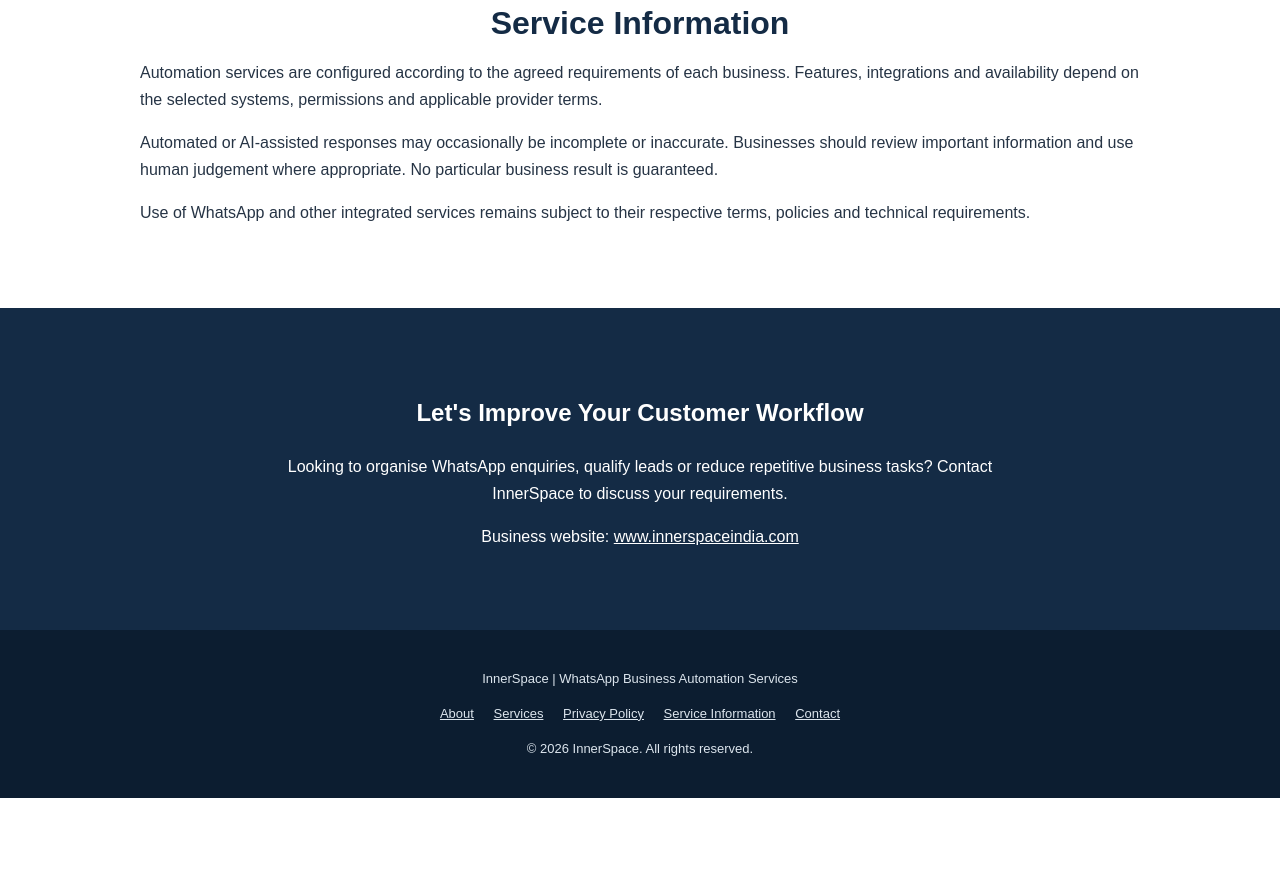
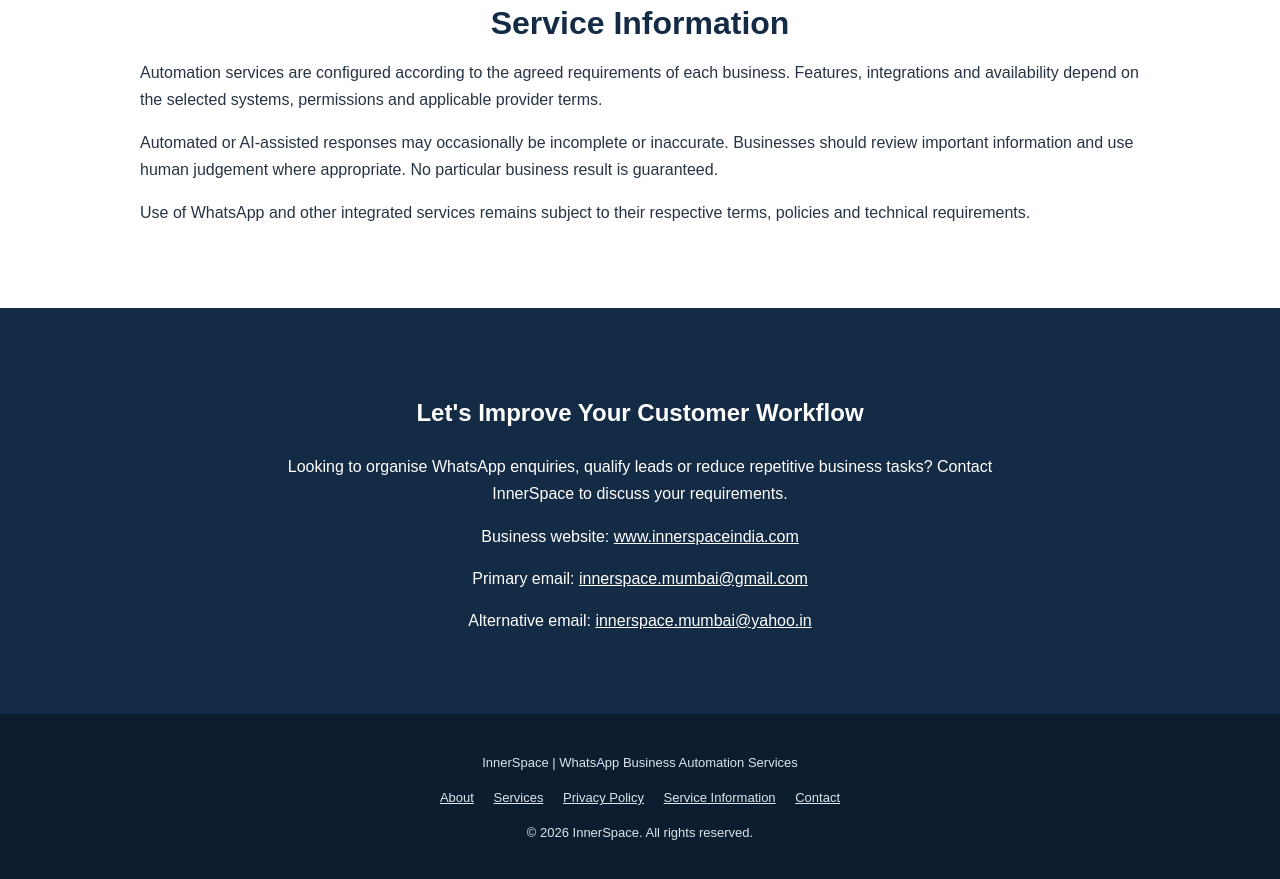
Before and after one commit to ismumbai/innerspace-automation-site, a plain HTML site: page index.html in a window 1280 px wide. Shown: the part 3540-4419 px from the top of the page. Before the commit the page ends 4338 px from the top, so only its background shows below. Drawn offline with Linux system fonts and the light colour scheme.

Commit message:
Update index.html

```diff
--- a/index.html
+++ b/index.html
@@ -349,10 +349,20 @@
         repetitive business tasks? Contact InnerSpace to discuss your
         requirements.
       </p>
-      <p>
-        Business website:
-        <a href="https://www.innerspaceindia.com/">www.innerspaceindia.com</a>
-      </p>
+
+<p>
+  Business website:
+  <a href="https://www.innerspaceindia.com/">www.innerspaceindia.com</a>
+</p>
+<p>
+  Primary email:
+  <a href="mailto:innerspace.mumbai@gmail.com">innerspace.mumbai@gmail.com</a>
+</p>
+<p>
+  Alternative email:
+  <a href="mailto:innerspace.mumbai@yahoo.in">innerspace.mumbai@yahoo.in</a>
+</p>
+
     </section>
   </main>
 
```
